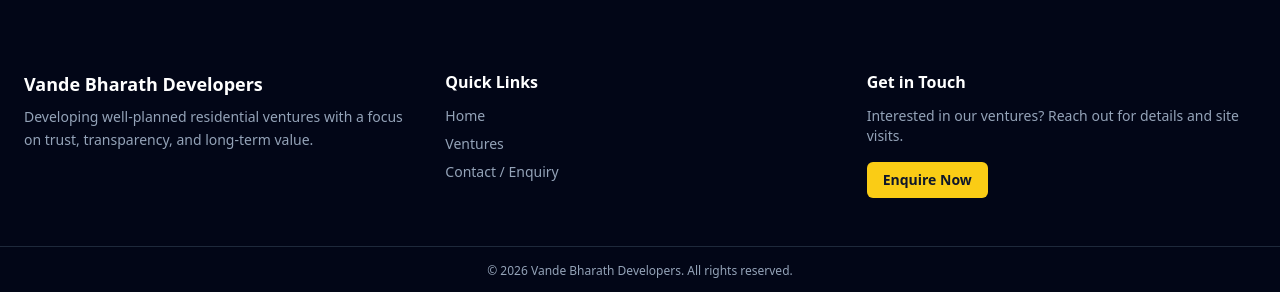
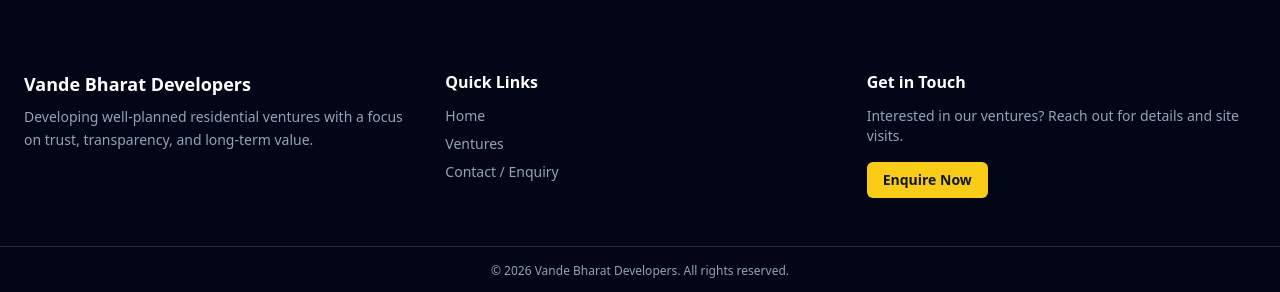
Before and after one commit to jayanth-yallapu/VBD, a React (Vite) app: page / in a window 1280 px wide. Shown: the part 1698-1990 px from the top of the page. Built offline with nearby package versions, Linux system fonts and the light colour scheme; no server answers.

Commit message:
Changed bharath to bharat

```diff
--- a/index.html
+++ b/index.html
@@ -5,9 +5,9 @@
     <link rel="icon" type="image/svg+xml" href="/icon.svg" />
 <meta
   name="description"
-  content="Vande Bharath Developers offers trusted, bank-approved residential ventures with clear documentation and customer-first planning."
+  content="Vande Bharat Developers offers trusted, bank-approved residential ventures with clear documentation and customer-first planning."
 />
-<title>Vande Bharath Developers | Trusted Residential Ventures</title>  </head>
+<title>Vande Bharat Developers | Trusted Residential Ventures</title>  </head>
   <body>
     <div id="root"></div>
     <script type="module" src="/src/main.jsx"></script>
--- a/src/components/Footer.jsx
+++ b/src/components/Footer.jsx
@@ -12,7 +12,7 @@ const Footer = () => {
         {/* Brand */}
         <div>
           <h3 className="text-lg font-semibold text-white mb-2">
-            Vande Bharath Developers
+            Vande Bharat Developers
           </h3>
           <p className="text-sm leading-relaxed">
             Developing well-planned residential ventures with a focus on trust,
@@ -60,7 +60,7 @@ const Footer = () => {
 
       {/* Bottom Bar */}
       <div className="border-t border-slate-800 text-center py-4 text-xs">
-        © {new Date().getFullYear()} Vande Bharath Developers. All rights reserved.
+        © {new Date().getFullYear()} Vande Bharat Developers. All rights reserved.
       </div>
     </footer>
   );
```
